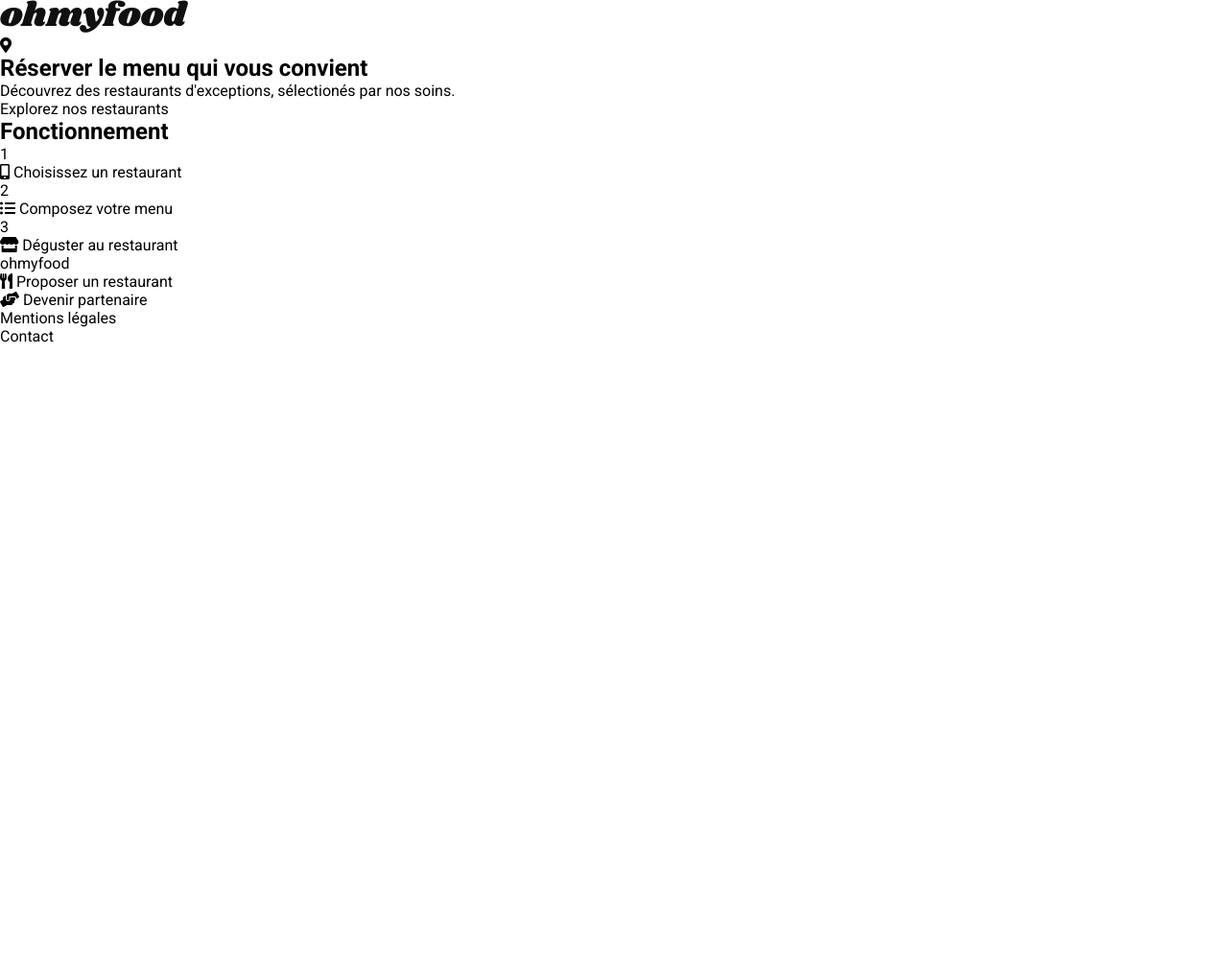
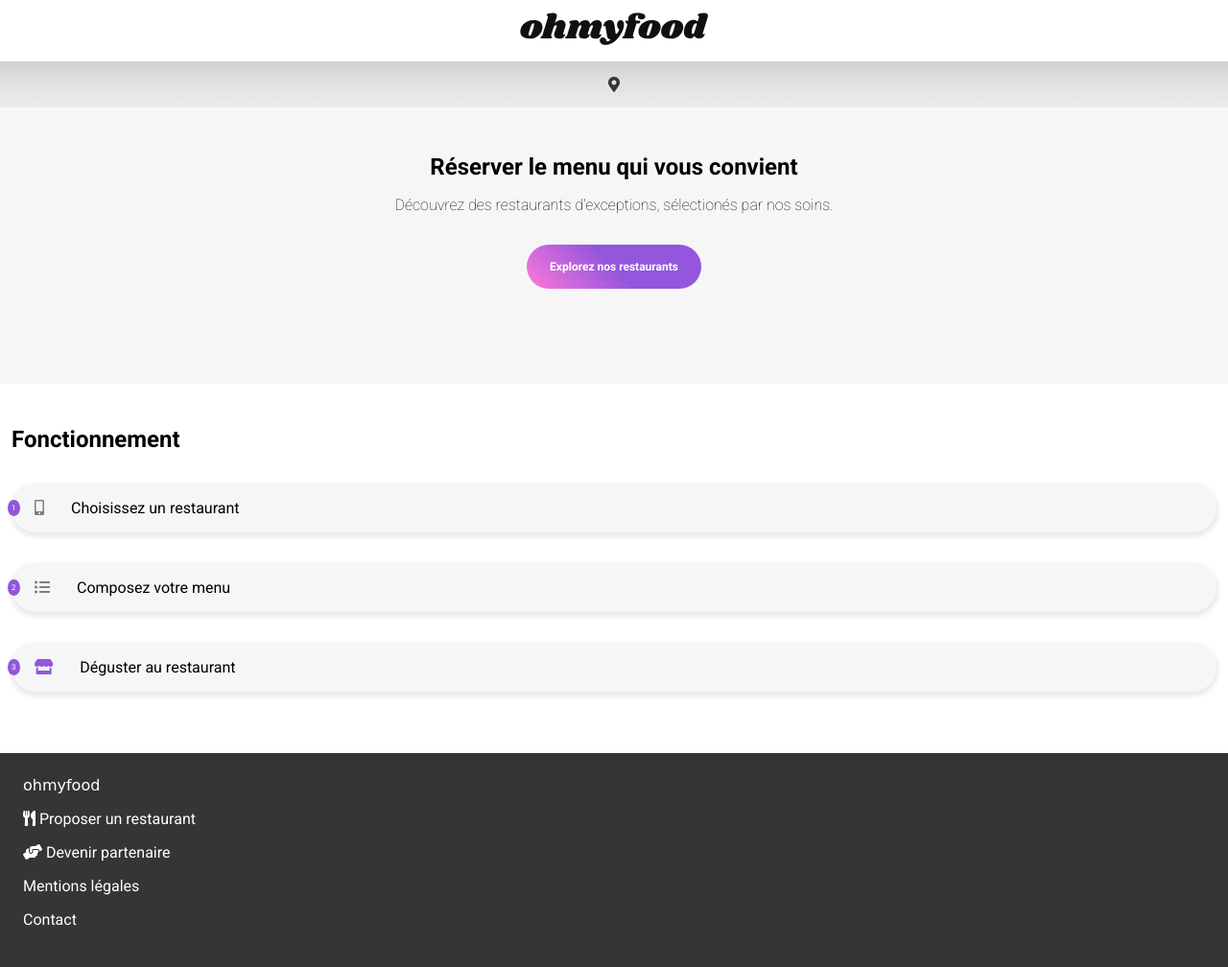
Before and after one commit to benjamin-fukdawurld/BenjaminZamour_3_29032021, a Node project: template utils/template/index.ejs in a window 1280 px wide. Shown: the whole page at 96% size. Before the commit the page ends 357 px from the top, so only its background shows below. Run offline with Node 20 templates, Linux system fonts and the light colour scheme; the template is opened without the code that fills it, so the values that code supplies are empty; style sheets or scripts are compiled from the project's sources; some web fonts are replaced.

Commit message:
Update added default font-size + header, footer and restaurant list to main.scss

```diff
--- a/scss/main.scss
+++ b/scss/main.scss
@@ -4,3 +4,11 @@
 body {
     font-family: $robottoFont;
 }
+
+html {
+    font-size: 16px;
+}
+
+@import "./header";
+@import "./footer";
+@import "./restaurant-list";
```
